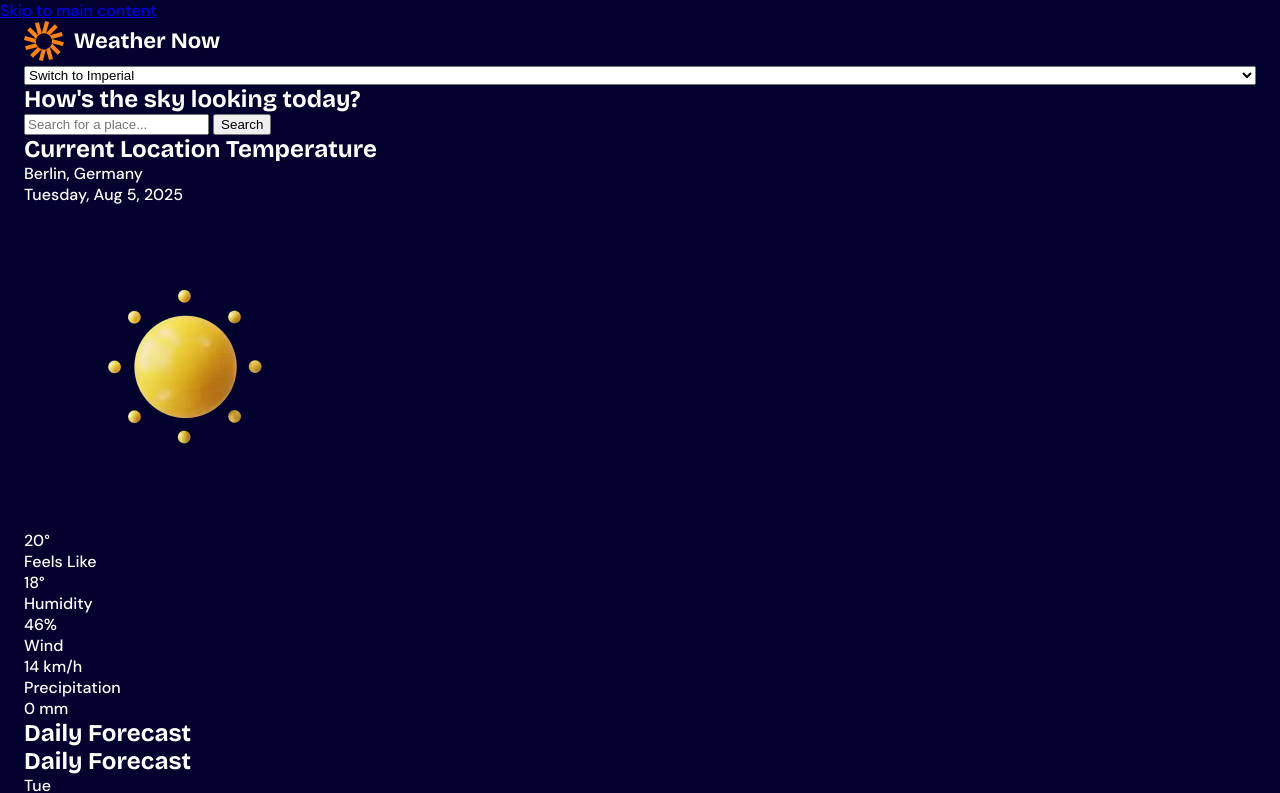
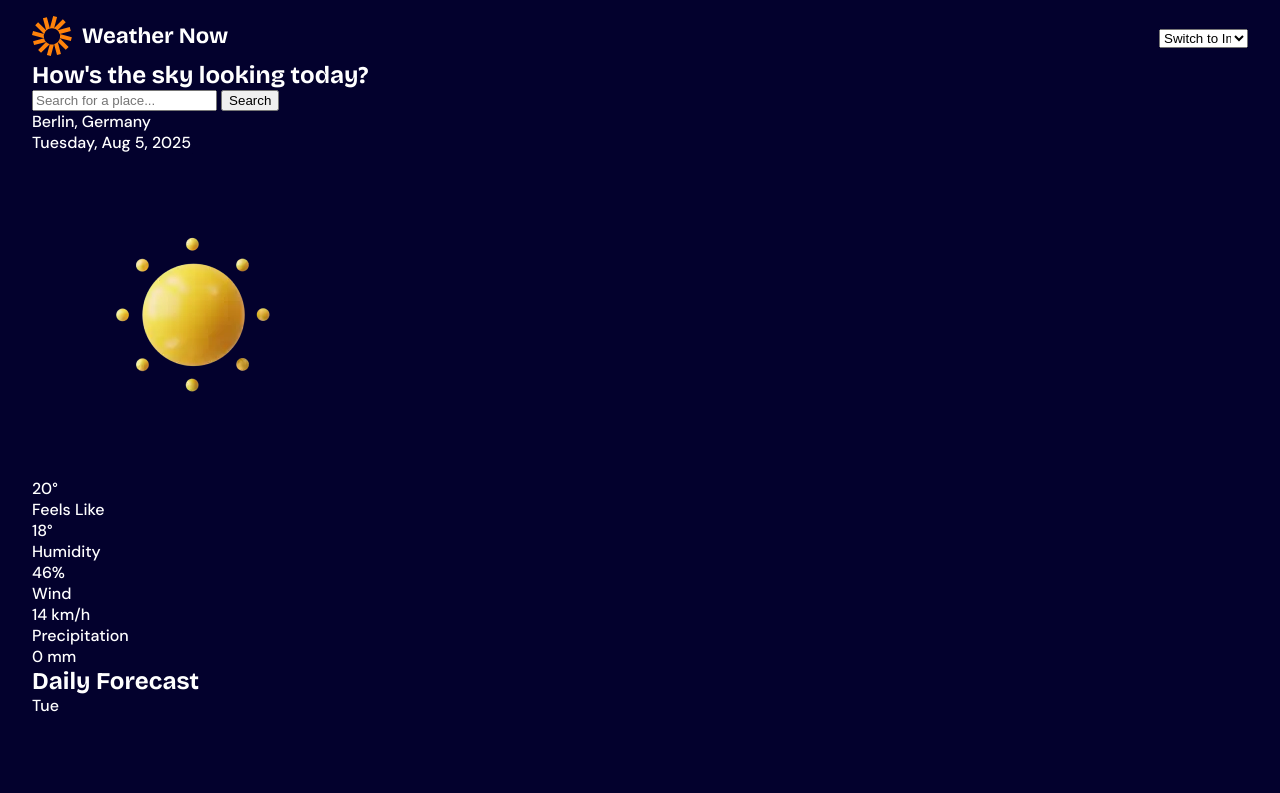
Before and after one commit to Vinicius-Novais/Weather-App, a plain HTML site: page index.html in a window 1280 px wide. Shown: the top 793 px of the page. Drawn offline with Linux system fonts and the light colour scheme.

Commit message:
Mudanças

```diff
--- a/index.html
+++ b/index.html
@@ -8,12 +8,13 @@
     <title>Weather app</title>
   </head>
   <body>
-    <a href="#main" class="visually-hidden">Skip to main content</a>
+    <a href="#main" class="visually-hidden skip-link">Skip to main content</a>
     <header class="header wrapper">
+      <div class="header__wrapper">
         <a class="header__homelink" href="/">
-        <img class="logo" src="/assets/images/logo.svg" alt="Weather now home" width="197" height="40" />
+          <img class="header__logo" src="/assets/images/logo.svg" alt="Weather now home" width="197" height="40" />
         </a>
-      <select class="dropdown header__dropdown" id="ddlUnits" name="units">
+        <select class="header__dropdown dropdown" id="ddlUnits" name="units">
           <option value="Switch-to-Imperial">Switch to Imperial</option>
           <optgroup label="Temperature">
             <option value="C">Celsius (°C)</option>
@@ -30,6 +31,7 @@
             <option value="in">Inches (in)</option>
           </optgroup>
         </select>
+      </div>
     </header>
     <main id="main">
       <section class="hero wrapper">
--- a/style.css
+++ b/style.css
@@ -136,18 +136,57 @@
     grid-template-columns: 1fr calc(100% - 32px) 1fr;
 
     @media (width >= calc(700 / 16 * 1rem)) {
-      grid-template-columns: 1fr calc(100% - 48px) 1fr;
-    }
-
-    @media (width >= calc(1000 / 16 * 1rem)) {
-      grid-template-columns: 1fr calc(100% - 48px) 1fr;
+      grid-template-columns: 1fr min(calc(100% - 48px), 1216 / 16 * 1rem) 1fr;
     }
 
     > * {
       grid-column: 2;
     }
   }
+
+  .visually-hidden {
+    position: absolute;
+    left: -10000px;
+    top: auto;
+    width: 1px;
+    height: 1px;
+    overflow: hidden;
+
+    &.skip-link:focus {
+      border: 2px var(--color-text-light) solid;
+      color: var(--color-text-light);
+      background-color: var(--color-main-bg);
+      padding: 0.4rem;
+      left: 0;
+      width: auto;
+      height: auto;
+    }
+  }
 }
 
 @layer components {
+  .header {
+    .header__wrapper {
+      display: flex;
+      justify-content: space-between;
+      align-items: center;
+      padding-block-start: 16px;
+    }
+
+    .header__homelink {
+    }
+
+    .header__logo {
+      width: calc(138 / 16 * 1rem);
+
+      @media (width >= calc(700 / 16 * 1rem)) {
+        width: calc(197 / 16 * 1rem);
+      }
+    }
+
+    .header__dropdown {
+      width: calc(89 / 16 * 1rem);
+      /* height: calc(33 / 16 * 1rem); */
+    }
+  }
 }
```
Lines whose indentation alone changed are shown as unchanged.
